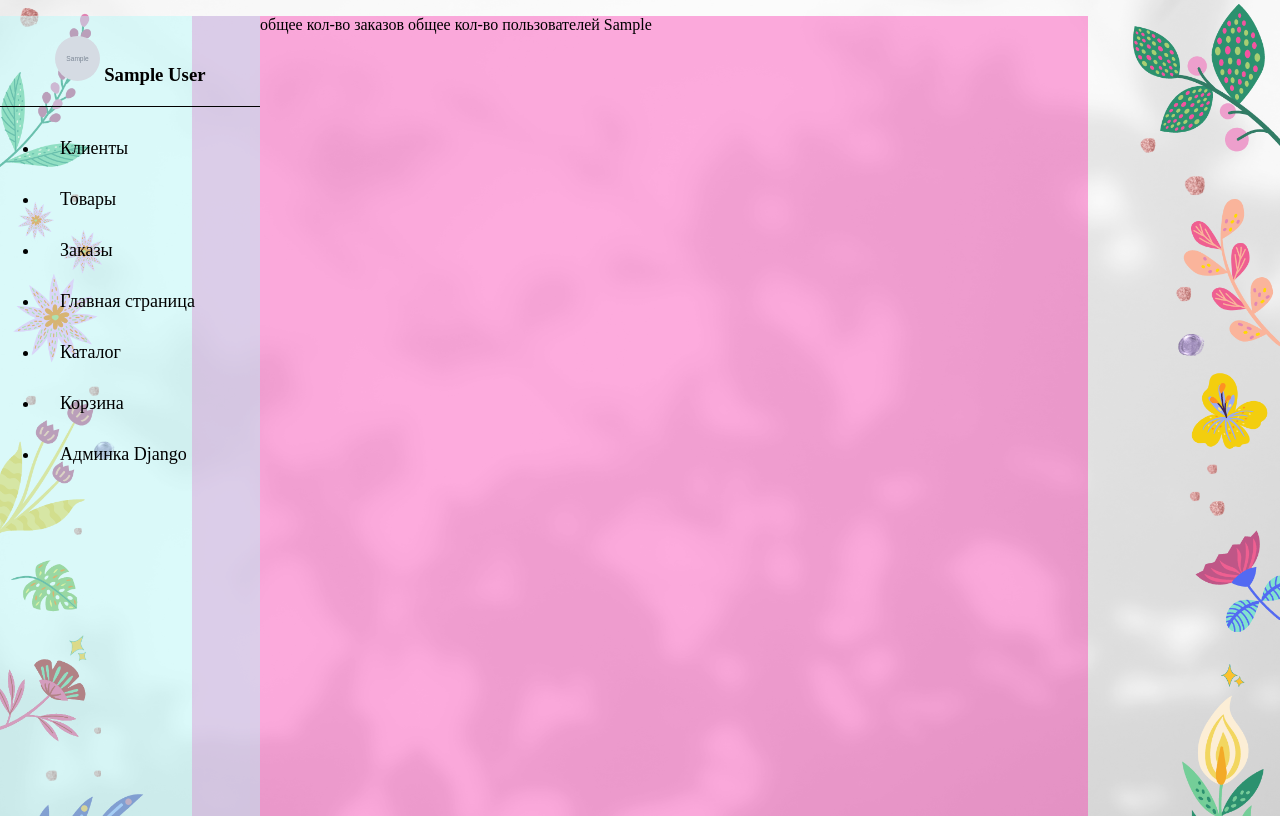
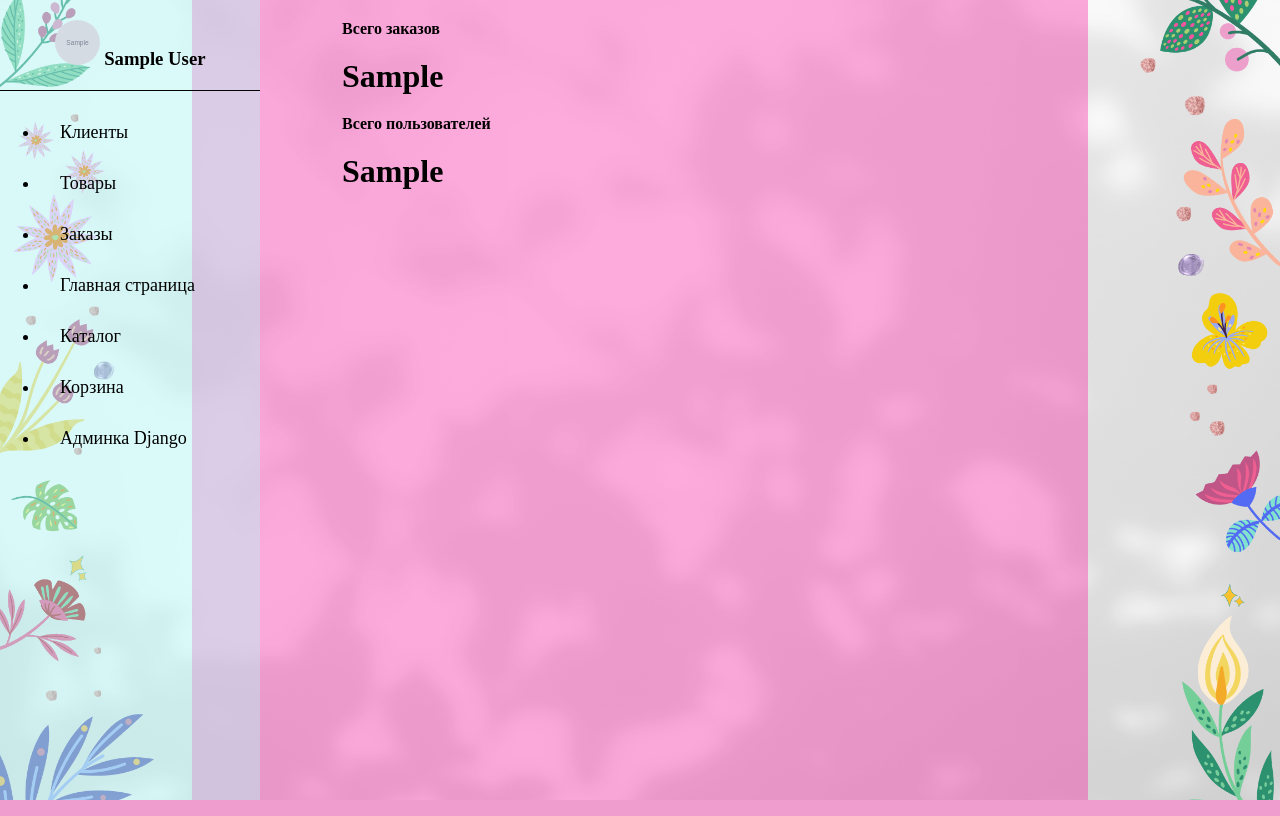
Before and after one commit to Batditos/Flower-shop, a Django app: template adminpanel/templates/adminpanel/admin.html in a window 1280 px wide. Run offline with Django 4.2, Linux system fonts and the light colour scheme; a user stored in the database is signed in; tables that the repository leaves empty hold one stand-in row (values such as "Sample post"); the template is opened without the code that fills it: most values are stand-ins (such as "Sample title", 1, 10 or a date in 2020); grey boxes marked "Sample" are stand-in pictures; parts of the project's set-up code (start-up, migrations or seed data) failed here and were passed over.

Commit message:
вывел общее число заказов и число пользователей сайта

```diff
--- a/adminpanel/templates/adminpanel/admin.html
+++ b/adminpanel/templates/adminpanel/admin.html
@@ -2,9 +2,13 @@
 {% block title %}Панель администратора{% endblock %}
 {% block content %}
 <div class="info">
-  <p>
-    <span>общее кол-во заказов</span>
-    <span>общее кол-во пользователей {{ len_users }}</span>
-  </p>
+  <div class="lenOrders">
+    <h4>Всего заказов</h4>
+    <h1>{{ len_orders }}</h1>
+  </div>
+  <div class="lenUsers">
+    <h4>Всего пользователей</h4>
+    <h1>{{ len_users }}</h1>
+  </div>
 </div>
 {% endblock %}
```
